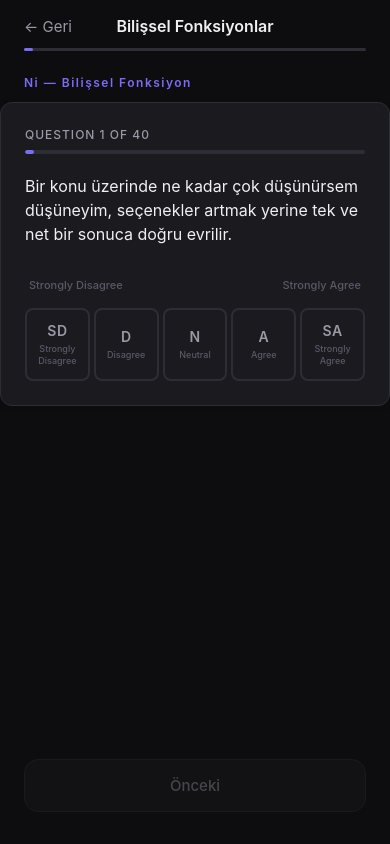
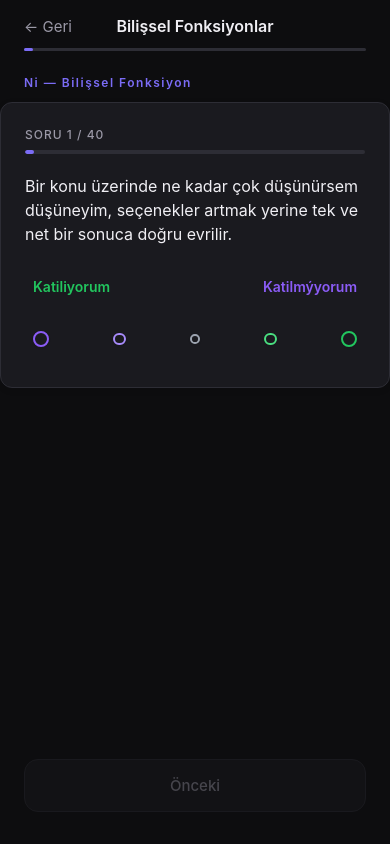
Before and after one commit to melihturkoglu2005-jpg/PersonalityApp, a React Native app: screen /MBTI in a window 390 px wide. Built offline with nearby package versions, Linux system fonts and the light colour scheme.

Commit message:
Implement visual circle-based selection interface with green-to-purple gradient

```diff
--- a/src/components/QuestionCard.js
+++ b/src/components/QuestionCard.js
@@ -18,13 +18,13 @@ const isWeb = Platform.OS === 'web';
 const isTablet = width >= 768 && !isWeb;
 const isDesktop = width >= 1024 && isWeb;
 
-// 16personalities tarzında seçenek etiketleri
+// Görsel seçim arayüzü - yeilden mora geçen skalada daire boyutlari (5'li skala)
 const SECENEKLER = {
-  1: { metin: 'Strongly Disagree', kisa: 'SD' },
-  2: { metin: 'Disagree', kisa: 'D' },
-  3: { metin: 'Neutral', kisa: 'N' },
-  4: { metin: 'Agree', kisa: 'A' },
-  5: { metin: 'Strongly Agree', kisa: 'SA' },
+  1: { metin: 'Kesinlikle Katilmýyorum', renk: '#8B5CF6', boyut: 1.0 },  // Mor - en büyük
+  2: { metin: 'Katilmýyorum', renk: '#A78BFA', boyut: 0.8 },             // Mor
+  3: { metin: 'Nötr', renk: '#9CA3AF', boyut: 0.6 },                    // Gri - en küçük
+  4: { metin: 'Katiliyorum', renk: '#4ADE80', boyut: 0.8 },             // Yeþil
+  5: { metin: 'Kesinlikle Katiliyorum', renk: '#22C55E', boyut: 1.0 },   // Yeþil - en büyük
 };
 
 export default function QuestionCard({
@@ -40,7 +40,7 @@ export default function QuestionCard({
 
       {/* Soru numarası ve ilerleme */}
       <View style={styles.ustBilgi}>
-        <Text style={styles.soruNo}>Question {soruNo} of {toplamSoru}</Text>
+        <Text style={styles.soruNo}>Soru {soruNo} / {toplamSoru}</Text>
         <View style={styles.ilerlemeCubugu}>
           <View
             style={[
@@ -54,46 +54,47 @@ export default function QuestionCard({
       {/* Soru metni */}
       <Text style={styles.soruMetni}>{soru}</Text>
 
-      {/* 16personalities tarzında seçim butonları */}
-      <View style={styles.secimAlani}>
-        <View style={styles.secimYonu}>
-          <Text style={styles.yonuMetniSol}>Strongly Disagree</Text>
-          <Text style={styles.yonuMetniSag}>Strongly Agree</Text>
+      {/* Görsel daireli seçim arayüzü */}
+      <View style={styles.gorselSecimAlani}>
+        <View style={styles.yonEtiketleri}>
+          <Text style={styles.yonuEtiketiSol}>Katiliyorum</Text>
+          <Text style={styles.yonuEtiketiSag}>Katilmýyorum</Text>
         </View>
 
-        <View style={styles.butonlar}>
+        <View style={styles.daireContainer}>
           {[1, 2, 3, 4, 5].map((puan) => {
             const secili = seciliDeger === puan;
             const secenek = SECENEKLER[puan];
+            const temelBoyut = isDesktop ? 24 : isTablet ? 20 : 16;
+            const daireBoyutu = temelBoyut * secenek.boyut;
+
             return (
               <TouchableOpacity
                 key={puan}
                 style={[
-                  styles.secimButonu,
-                  secili && styles.secimButonuSecili,
-                  secili && { borderColor: renk, backgroundColor: renk + '15' },
+                  styles.daireButon,
+                  {
+                    width: daireBoyutu,
+                    height: daireBoyutu,
+                    borderRadius: daireBoyutu / 2,
+                    borderColor: secenek.renk,
+                    borderWidth: secili ? 3 : 2,
+                    backgroundColor: secili ? secenek.renk : 'transparent',
+                  }
                 ]}
                 onPress={() => onSecim(puan)}
-                activeOpacity={0.8}
-              >
-                <View style={styles.butonIcerik}>
-                  <Text style={[
-                    styles.butonHarf,
-                    secili && { color: renk, fontWeight: '700' }
-                  ]}>
-                    {secenek.kisa}
-                  </Text>
-                  <Text style={[
-                    styles.butonMetin,
-                    secili && { color: renk, fontWeight: '600' }
-                  ]}>
-                    {secenek.metin}
-                  </Text>
-                </View>
-              </TouchableOpacity>
+                activeOpacity={0.7}
+              />
             );
           })}
         </View>
+
+        {/* Seçili degerin açiklamasi */}
+        {seciliDeger && (
+          <Text style={[styles.seciliAciklama, { color: SECENEKLER[seciliDeger].renk }]}>
+            {SECENEKLER[seciliDeger].metin}
+          </Text>
+        )}
       </View>
 
     </View>
@@ -146,64 +147,45 @@ const styles = StyleSheet.create({
     marginBottom: isDesktop ? 40 : 32,
     fontWeight: '400',
   },
-  secimAlani: {
-    gap: isDesktop ? 20 : 16,
+  gorselSecimAlani: {
+    gap: isDesktop ? 24 : 20,
   },
-  secimYonu: {
+  yonEtiketleri: {
     flexDirection: 'row',
     justifyContent: 'space-between',
-    paddingHorizontal: isDesktop ? 8 : 4,
+    paddingHorizontal: isDesktop ? 16 : 8,
   },
-  yonuMetniSol: {
-    fontSize: isDesktop ? 13 : 11,
-    color: colors.textMuted,
-    fontWeight: '500',
+  yonuEtiketiSol: {
+    fontSize: isDesktop ? 16 : 14,
+    color: '#22C55E', // Yeþil
+    fontWeight: '600',
   },
-  yonuMetniSag: {
-    fontSize: isDesktop ? 13 : 11,
-    color: colors.textMuted,
-    fontWeight: '500',
+  yonuEtiketiSag: {
+    fontSize: isDesktop ? 16 : 14,
+    color: '#8B5CF6', // Mor
+    fontWeight: '600',
   },
-  butonlar: {
+  daireContainer: {
     flexDirection: 'row',
     justifyContent: 'space-between',
-    gap: isDesktop ? 8 : 4,
+    alignItems: 'center',
+    paddingHorizontal: isDesktop ? 16 : 8,
+    paddingVertical: isDesktop ? 20 : 16,
   },
-  secimButonu: {
-    flex: 1,
-    paddingVertical: isDesktop ? 16 : 12,
-    paddingHorizontal: isDesktop ? 8 : 4,
-    borderWidth: 2,
-    borderColor: colors.border,
-    borderRadius: isDesktop ? 12 : 8,
-    backgroundColor: colors.surface,
+  daireButon: {
     alignItems: 'center',
-    minHeight: isDesktop ? 80 : 70,
     justifyContent: 'center',
     transition: 'all 0.2s ease',
+    shadowColor: '#000',
+    shadowOffset: { width: 0, height: 1 },
+    shadowOpacity: 0.1,
+    shadowRadius: 2,
+    elevation: 1,
   },
-  secimButonuSecili: {
-    shadowColor: '#000',
-    shadowOffset: { width: 0, height: 2 },
-    shadowOpacity: 0.1,
-    shadowRadius: 4,
-    elevation: 3,
-  },
-  butonIcerik: {
-    alignItems: 'center',
-    gap: isDesktop ? 6 : 4,
-  },
-  butonHarf: {
-    fontSize: isDesktop ? 16 : 14,
-    color: colors.textSecondary,
+  seciliAciklama: {
+    fontSize: isDesktop ? 14 : 12,
     fontWeight: '600',
-    letterSpacing: 0.5,
-  },
-  butonMetin: {
-    fontSize: isDesktop ? 11 : 9,
-    color: colors.textMuted,
-    fontWeight: '500',
     textAlign: 'center',
-    lineHeight: isDesktop ? 14 : 12,
+    marginTop: isDesktop ? 8 : 6,
   },
 });
```
